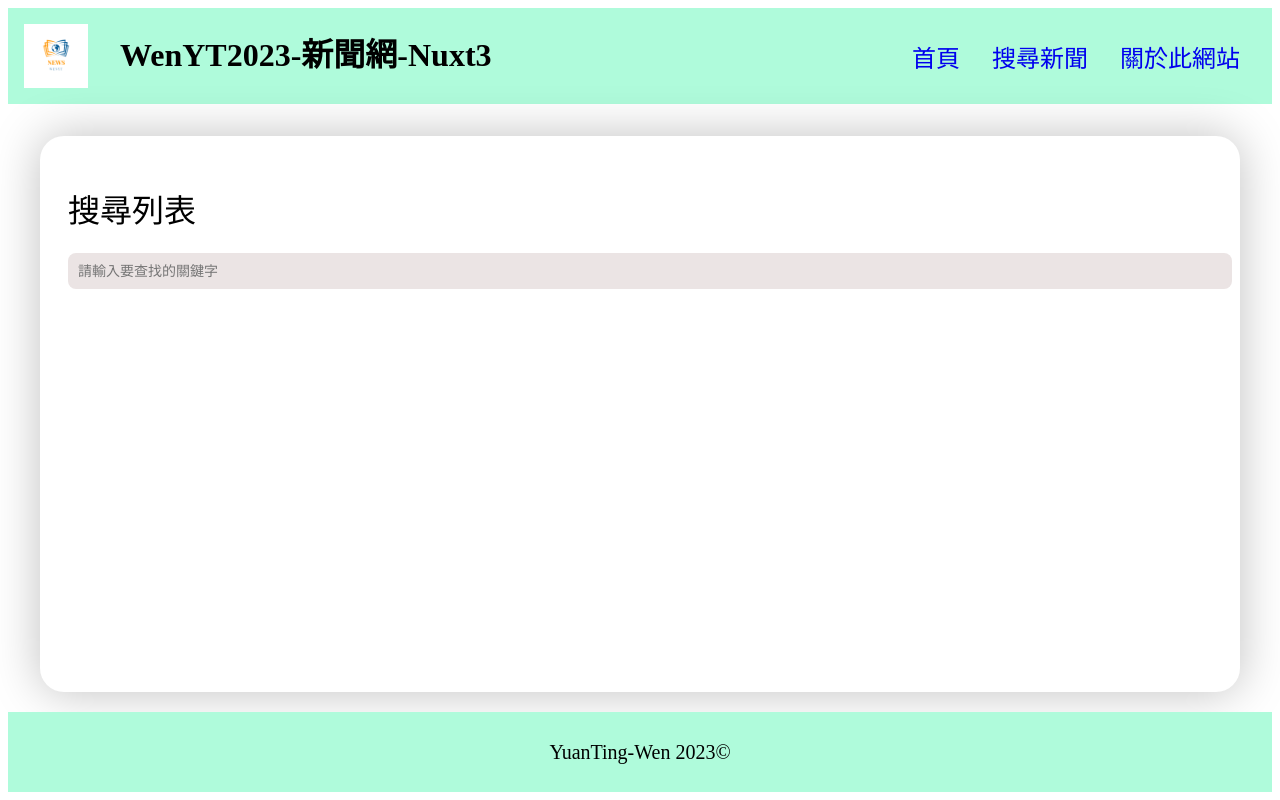
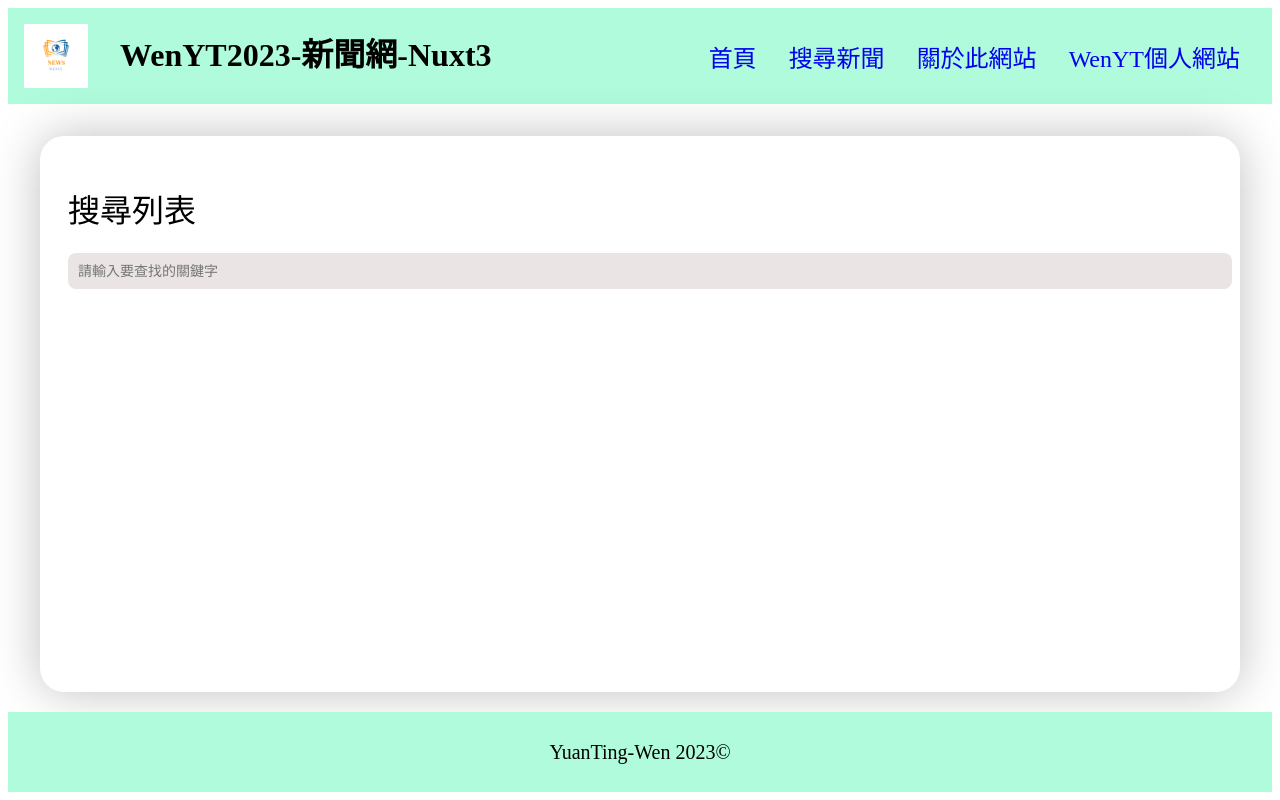
Before and after one commit to WenYuanTing/wenytNewsWebsite-nuxt.js, a Nuxt app: page /search in a window 1280 px wide. Built offline with nearby package versions, Linux system fonts and the light colour scheme.

Commit message:
add wenYTWebSiteLink

```diff
--- a/app.vue
+++ b/app.vue
@@ -1,3 +1,13 @@
+<script>
+export default {
+  data() {
+    return {
+      wenYTWebSiteLink: "https://wenyt-profileweb.netlify.app/",
+    };
+  },
+};
+</script>
+
 <template>
   <div id="app">
     <div class="header">
@@ -9,6 +19,7 @@
         <a href="/">首頁</a>
         <a href="/search">搜尋新聞</a>
         <a href="/about">關於此網站</a>
+        <a :href="wenYTWebSiteLink">WenYT個人網站</a>
       </div>
     </div>
     <div class="mainInfo"><NuxtPage /></div>
--- a/pages/index.vue
+++ b/pages/index.vue
@@ -17,5 +17,6 @@ const newsData = data._rawValue.articles;
 .allnews {
   display: flex;
   flex-wrap: wrap;
+  justify-content: center;
 }
 </style>
```
